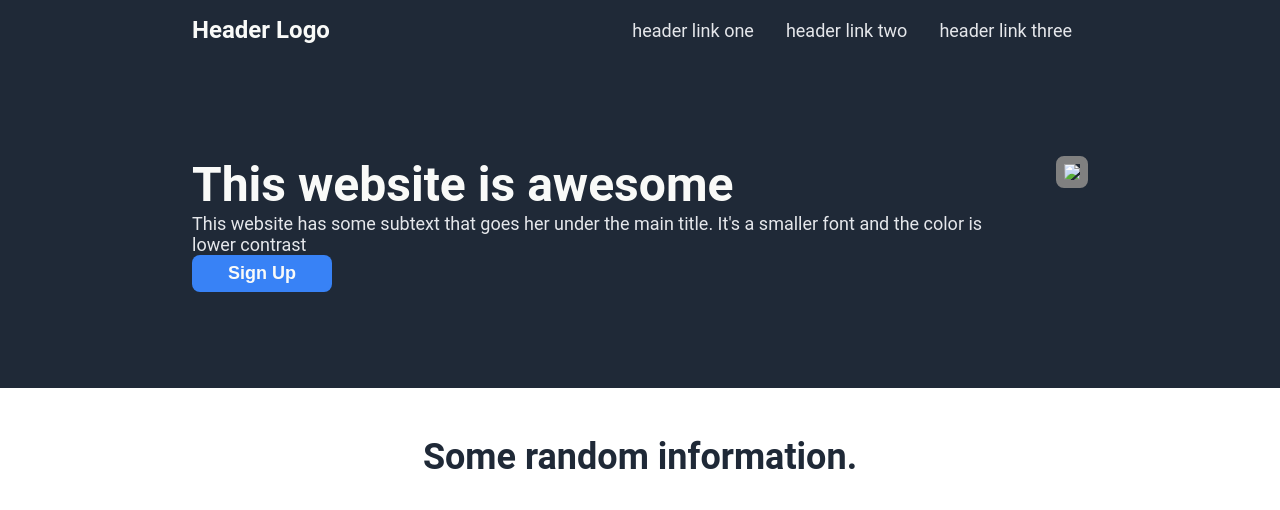
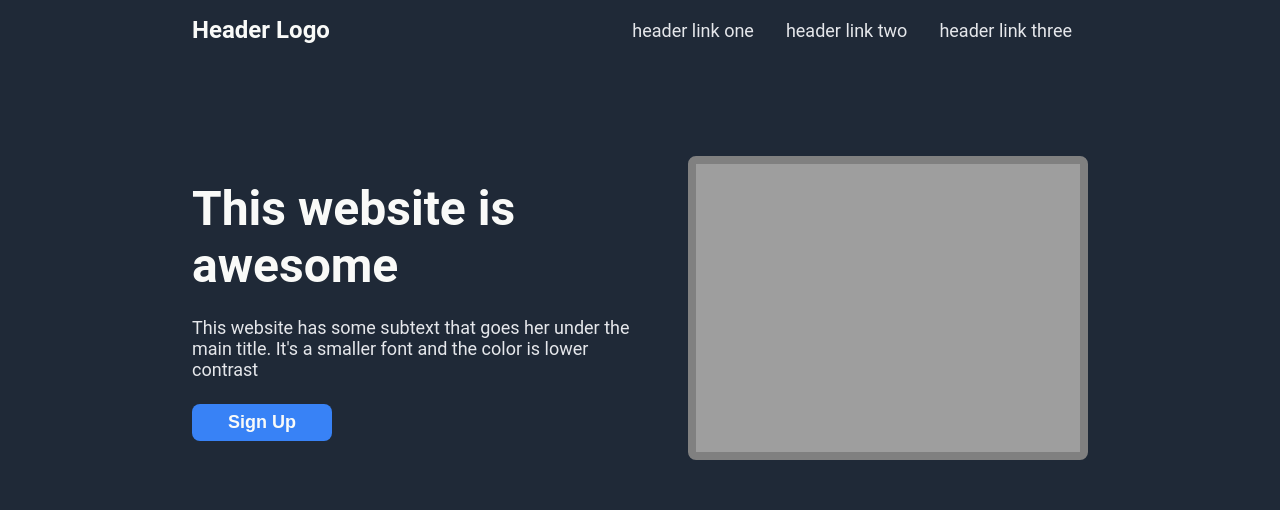
Before and after one commit to ClinShaiju/odin-landing-page, a plain HTML site: page index.html in a window 1280 px wide. Shown: the top 510 px of the page. Drawn offline with Linux system fonts and the light colour scheme; the site is published under a folder, as on GitHub Pages, so addresses that start at the root find nothing.

Commit message:
Fix file paths for Github Pages hosting

```diff
--- a/index.html
+++ b/index.html
@@ -26,7 +26,7 @@
                 </div>
             </div>
             <div class="image">
-                <img class="hero-image" src="/img/camera-hero.jpg">
+                <img class="hero-image" src="img/camera-hero.jpg">
             </div>
         </div>
         <div class="info">
```
